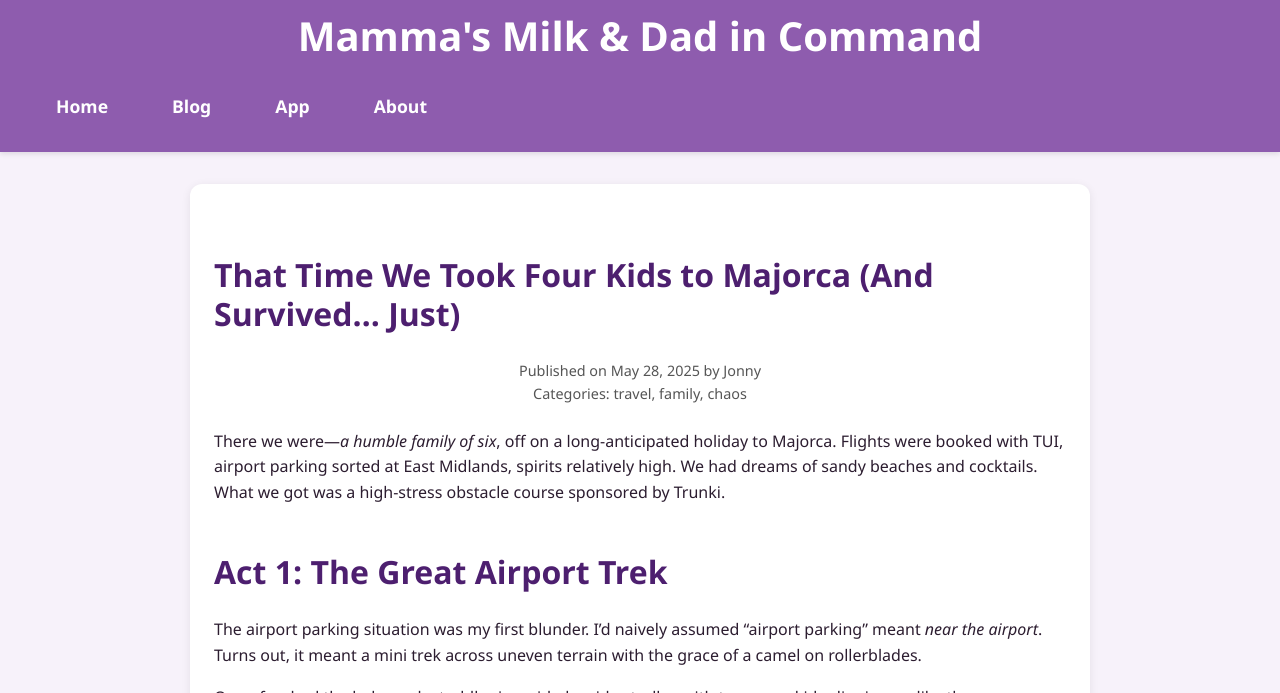
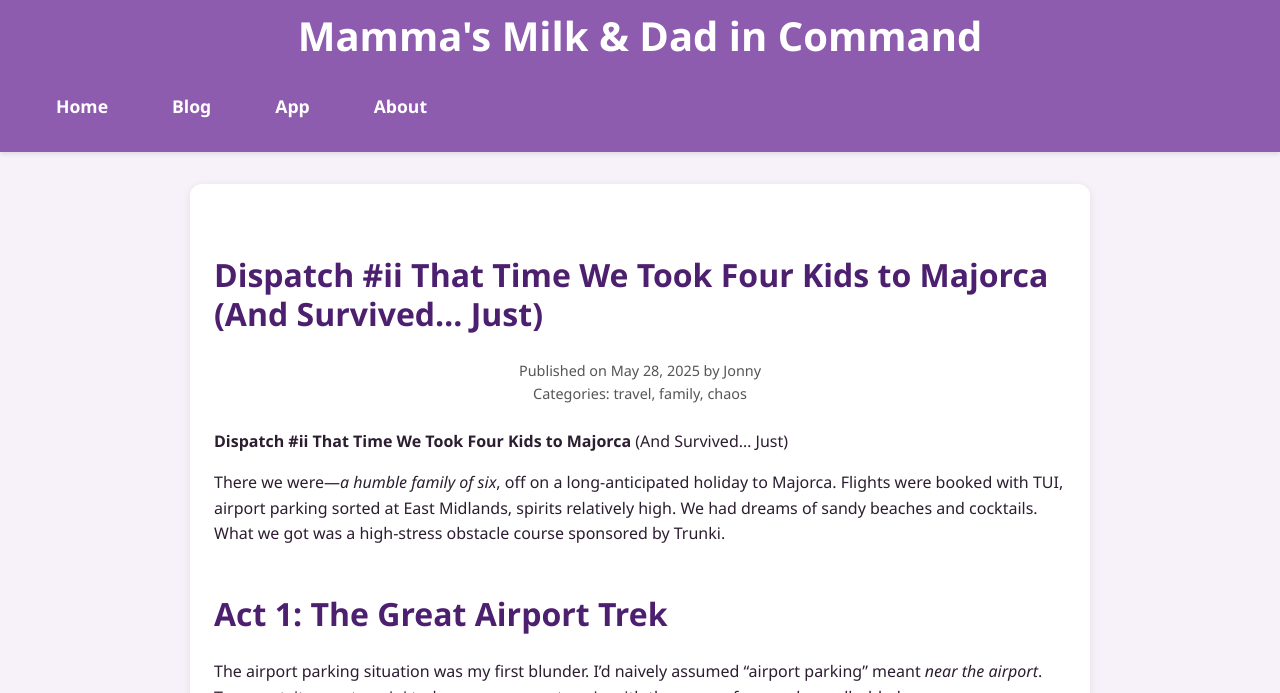
Before and after one commit to dadincommand/dadincommand.github.io, a Jekyll site: the page built from _posts/2025-05-28-holidaychaos.md, in a window 1280 px wide and 900 px high, cut to the strip 207-900 px from the top of the window. Built offline with Jekyll 4.4.1, drawn with Linux system fonts in a browser that asks for light colours.

Commit message:
Update 2025-05-28-holidaychaos.md
Updated title for continuity

```diff
--- a/_posts/2025-05-28-holidaychaos.md
+++ b/_posts/2025-05-28-holidaychaos.md
@@ -1,5 +1,5 @@
 ---
-title: "That Time We Took Four Kids to Majorca (And Survived… Just)"
+title: "Dispatch #ii That Time We Took Four Kids to Majorca (And Survived… Just)"
 date: 2025-05-28
 layout: post
 categories: [travel, family, chaos]
@@ -9,6 +9,8 @@ image: /assets/travelchaos.jpg
 alt_text: "A stressed-looking family of six stands at an airport departures terminal. The mother and father, both wide-eyed with shocked expressions, each push a luggage trolley. The mother also pushes a baby in a stroller. Three young children in front ride colorful Trunki suitcases, all with upset or frustrated faces. The family appears overwhelmed, possibly by travel chaos or airport stress."
 og_image: /assets/travelchaos.jpg
 ---
+
+**Dispatch #ii That Time We Took Four Kids to Majorca** (And Survived… Just)
 
 There we were—*a humble family of six*, off on a long-anticipated holiday to Majorca. Flights were booked with TUI, airport parking sorted at East Midlands, spirits relatively high. We had dreams of sandy beaches and cocktails. What we got was a high-stress obstacle course sponsored by Trunki.
 
```
